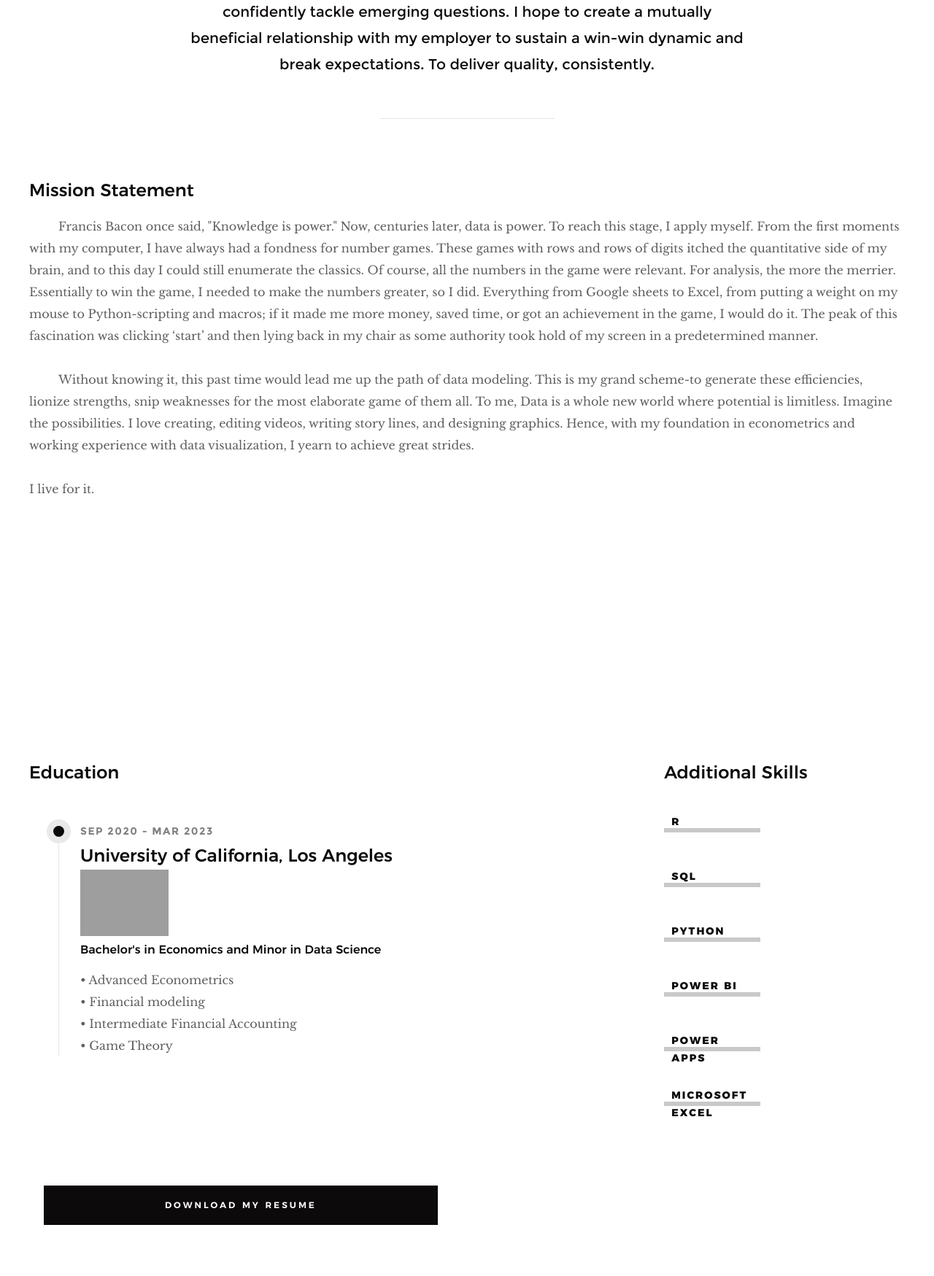
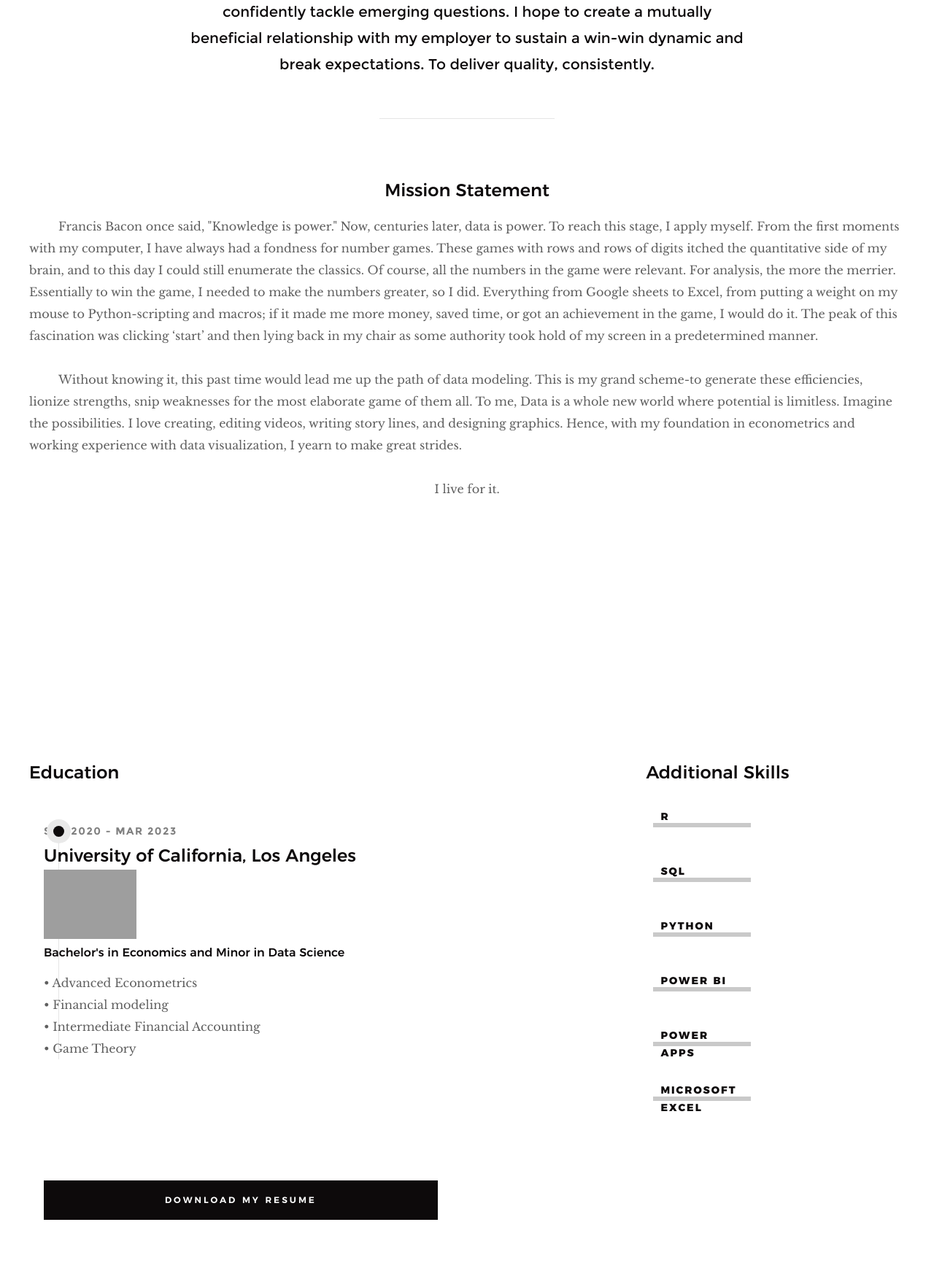
Before and after one commit to Rikesh-Patel/Resume, a PHP site: page / in a window 1280 px wide. Shown: the part 1133-2882 px from the top of the page at 73% size. Run offline with PHP 8.4, Linux system fonts and the light colour scheme; grey boxes are pictures that could not be loaded.

Commit message:
Initial Commit

```diff
--- a/css/main.css
+++ b/css/main.css
@@ -2271,7 +2271,6 @@ html.no-csstransitions .home-content__main {
 
 .timeline__block {
     position: relative;
-    padding-left: 5rem;
     min-height: 28.8rem;
     width: 100%;
 }
--- a/index.html
+++ b/index.html
@@ -133,17 +133,15 @@ data science, I strive to generate reports that make data exciting, draw insight
         <div class="row about-content">
 
             <div >
-                <h3>Mission Statement</h3>
+                <h3 class="text-center"> Mission Statement</h3>
 
                 <p style="text-indent:40px">Francis Bacon once said,  "Knowledge is power." Now, centuries later, data is power. To reach this stage, I apply myself. From the first moments with my computer, I have always had a fondness for number games. These games with rows and rows of digits itched the quantitative side of my brain, and to this day I could still enumerate the classics. Of course, all the numbers in the game were relevant. For analysis, the more the merrier. Essentially to win the game, I needed to make the numbers greater, so I did. Everything from Google sheets to Excel, from putting a weight on my mouse to Python-scripting and macros; if it made me more money, saved time, or got an achievement in the game, I would do it. The peak of this fascination was clicking ‘start’ and then lying back in my chair as some authority took hold of my screen in a predetermined manner.
                 </p> <p style="text-indent:40px">
-                    Without knowing it, this past time would lead me up the path of data modeling. This is my grand scheme-to generate these efficiencies, lionize strengths, snip weaknesses for the most elaborate game of them all. To me, Data is a whole new world where potential is limitless. Imagine the possibilities. I love creating, editing videos, writing story lines, and designing graphics. Hence, with my foundation in econometrics and working experience with  data visualization, I yearn to achieve great strides.
-
-                </p> <p>I live for it.</p>
+                    Without knowing it, this past time would lead me up the path of data modeling. This is my grand scheme-to generate these efficiencies, lionize strengths, snip weaknesses for the most elaborate game of them all. To me, Data is a whole new world where potential is limitless. Imagine the possibilities. I love creating, editing videos, writing story lines, and designing graphics. Hence, with my foundation in econometrics and working experience with  data visualization, I yearn to make great strides.
+                </p> <p class="text-center">I live for it.</p>
 
 
-            </div>
-        </div>
+
      </section>
      <section id="about" class="s-about target-section">
 
@@ -164,7 +162,7 @@ data science, I strive to generate reports that make data exciting, draw insight
                                 <div class="timeline__header">
                                     <p class="timeline__timeframe">Sep 2020 - Mar 2023</p>
                                     <h3 style="display:flex;">University of California, Los Angeles</h3>
-                                    <img src="ttps://brand.ucla.edu/images/logos-and-marks/campus-logo.jpg" style="min-width: 20%;max-width: 20%;flex-basis: 90%">
+                                    <img src="https://brand.ucla.edu/images/logos-and-marks/campus-logo.jpg" style="min-width: 20%;max-width: 20%;flex-basis: 90%">
 
                                     <h5>Bachelor's in Economics and Minor in Data Science</h5>
                                 </div>
@@ -184,10 +182,10 @@ data science, I strive to generate reports that make data exciting, draw insight
 
                                 <h3 class="timeline_header ">Additional Skills</h3>
 
-                                <ul class="skill-bars">
-                                    <li>
+                                <ul class="skill-bars" style="margin: 1rem; padding-top: 10%;"">
+                                    <li >
                                     <!--<div class="progress percent90"><span>90%</span></div>-->
-                                    <strong>R</strong>
+                                    <strong >R</strong>
                                     </li>
                                     <li>
                                     <!--<div class="progress percent85"><span>80%</span></div>-->
```
